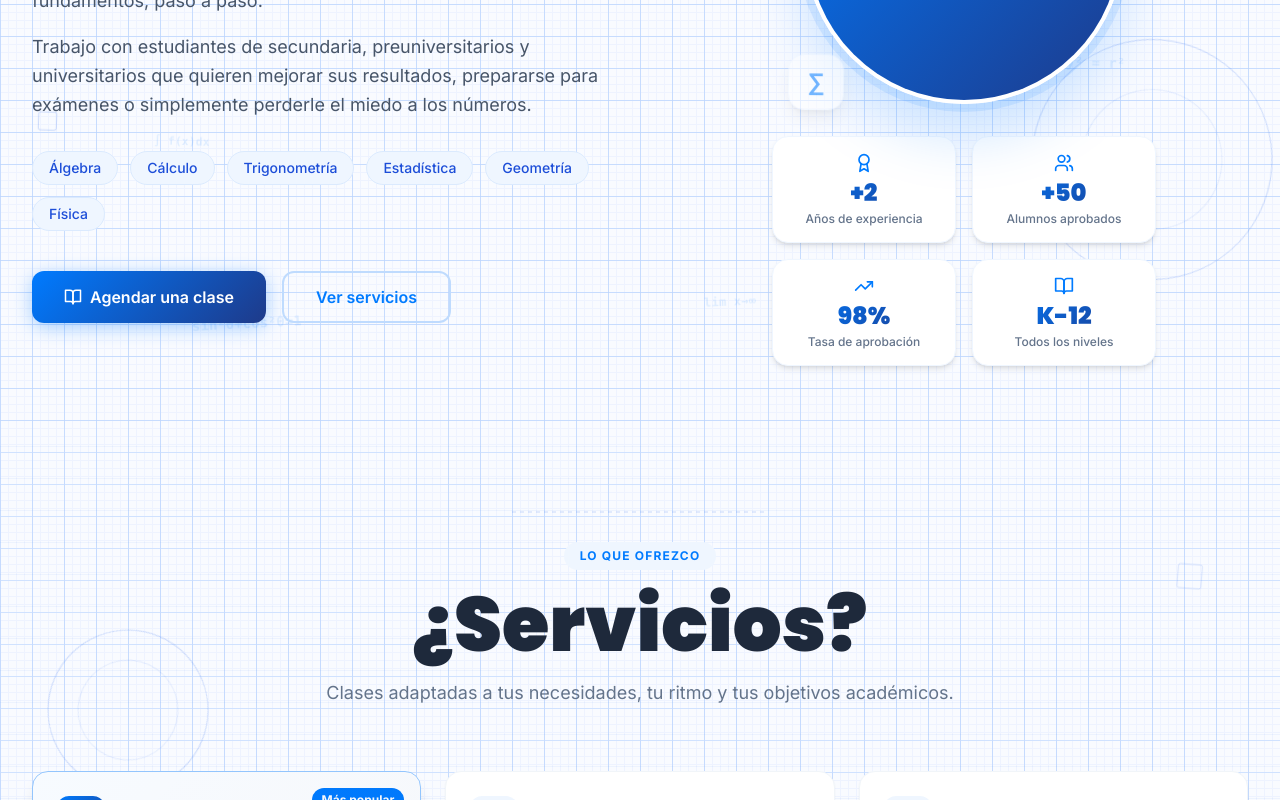
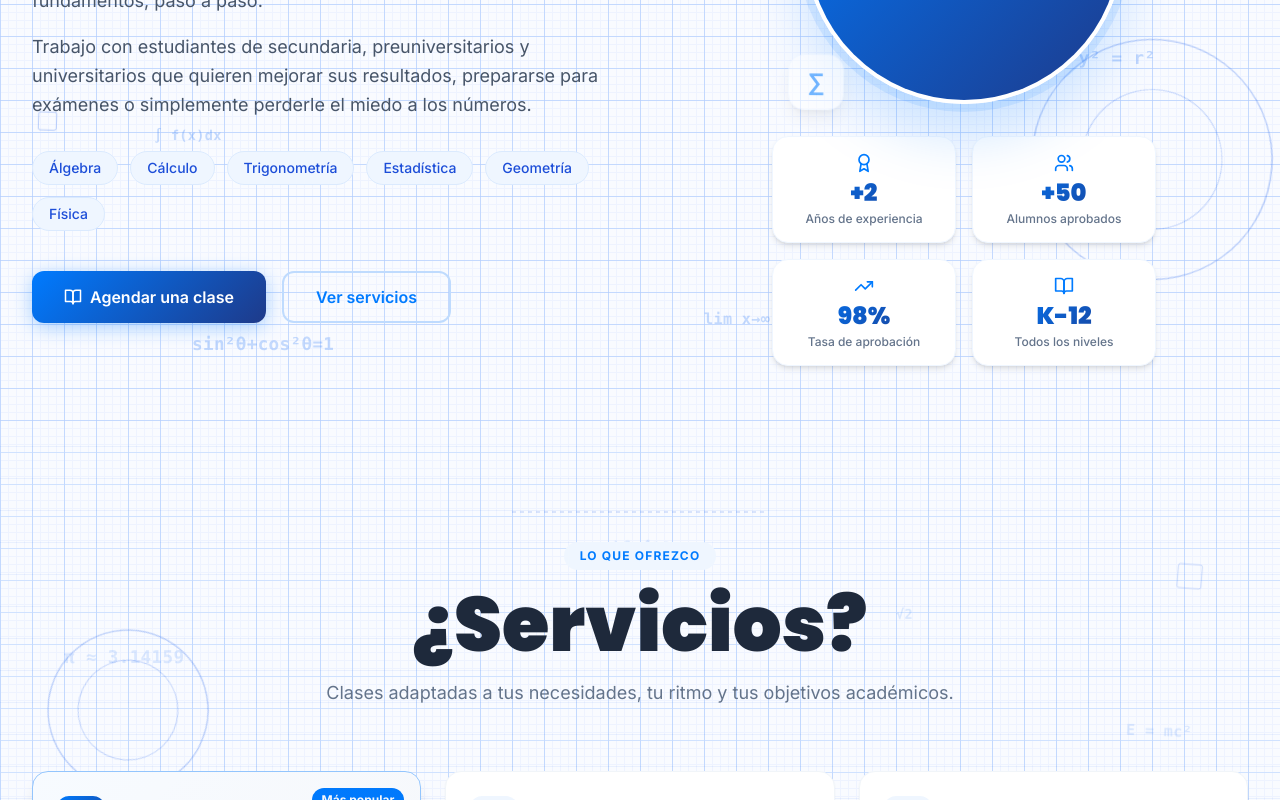
Before and after one commit to ramirolacci/LucaMartinezMath, a React (Vite) app: page / in a window 1280 px wide. Shown: the part 700-1500 px from the top of the page. Built offline with nearby package versions, Linux system fonts and the light colour scheme.

Commit message:
add screenmathloader

```diff
--- a/index.html
+++ b/index.html
@@ -2,7 +2,7 @@
 <html lang="es">
   <head>
     <meta charset="UTF-8" />
-    <link rel="icon" type="image/svg+xml" href="/vite.svg" />
+    <link rel="icon" type="image/svg+xml" href="/math-icon.svg?v=1" />
     <meta name="viewport" content="width=device-width, initial-scale=1.0" />
     <title>Luca Martínez — Clases Particulares de Matemáticas</title>
     <meta name="description" content="Clases particulares de matemáticas para todos los niveles. Secundaria, preuniversitario y universitario. Clases online y presenciales. Buenos Aires." />
@@ -11,11 +11,11 @@
     <meta property="og:title" content="Luca Martínez — Clases Particulares de Matemáticas" />
     <meta property="og:description" content="Clases personalizadas de matemáticas para todos los niveles. Clases online y presenciales." />
     <meta property="og:type" content="website" />
-    <meta property="og:image" content="https://bolt.new/static/og_default.png" />
+    <meta property="og:image" content="https://images.pexels.com/photos/4145354/pexels-photo-4145354.jpeg" />
     <meta name="twitter:card" content="summary_large_image" />
     <meta name="twitter:title" content="Luca Martínez — Clases de Matemáticas" />
     <meta name="twitter:description" content="Clases particulares de matemáticas para todos los niveles." />
-    <meta name="twitter:image" content="https://bolt.new/static/og_default.png" />
+    <meta name="twitter:image" content="https://images.pexels.com/photos/4145354/pexels-photo-4145354.jpeg" />
     <meta name="robots" content="index, follow" />
   </head>
   <body>
--- a/src/components/About.tsx
+++ b/src/components/About.tsx
@@ -20,7 +20,12 @@ export default function About() {
       className="relative min-h-screen flex items-center pt-16 overflow-hidden"
     >
       <MathBackground variant="light" />
-      <FloatingEquations opacity={0.1} />
+      <div className="hidden md:block">
+        <FloatingEquations opacity={0.28} />
+      </div>
+      <div className="block md:hidden">
+        <FloatingEquations opacity={0.4} />
+      </div>
 
       <div className="relative z-10 max-w-7xl mx-auto px-4 sm:px-6 lg:px-8 py-20 w-full">
         <div
--- a/src/components/ContentSection.tsx
+++ b/src/components/ContentSection.tsx
@@ -1,6 +1,7 @@
 import { Play, FileText, Calculator, ChevronRight, Layers } from 'lucide-react';
 import { useIntersectionObserver } from '../hooks/useIntersectionObserver';
 import MathBackground from './MathBackground';
+import FloatingEquations from './FloatingEquations';
 
 const topics = [
   {
@@ -72,6 +73,7 @@ export default function ContentSection() {
       className="relative py-24 overflow-hidden"
     >
       <MathBackground variant="light" />
+      <FloatingEquations opacity={0.14} />
 
       <div className="relative z-10 max-w-7xl mx-auto px-4 sm:px-6 lg:px-8">
         <div
--- a/src/components/FloatingEquations.tsx
+++ b/src/components/FloatingEquations.tsx
@@ -11,18 +11,18 @@ const equations = [
   { text: 'sin²θ+cos²θ=1', x: '15%', y: '90%', delay: '3.5s', duration: '10s' },
 ];
 
-export default function FloatingEquations({ opacity = 0.12 }: { opacity?: number }) {
+export default function FloatingEquations({ opacity = 0.2 }: { opacity?: number }) {
   return (
     <div className="absolute inset-0 overflow-hidden pointer-events-none select-none" aria-hidden="true">
       {equations.map((eq, i) => (
         <div
           key={i}
-          className="absolute font-mono font-bold text-primary-600"
+          className="absolute font-mono font-bold text-primary-500"
           style={{
             left: eq.x,
             top: eq.y,
             opacity,
-            fontSize: i % 3 === 0 ? '0.85rem' : i % 3 === 1 ? '0.75rem' : '0.7rem',
+            fontSize: i % 3 === 0 ? '1.1rem' : i % 3 === 1 ? '0.95rem' : '0.85rem',
             animation: `floatSlow ${eq.duration} ease-in-out ${eq.delay} infinite`,
             letterSpacing: '0.02em',
           }}
--- a/src/components/Loader.tsx
+++ b/src/components/Loader.tsx
@@ -1,7 +1,21 @@
 import { useEffect, useState } from 'react';
+
+const loaderEquations = [
+  'π ≈ 3.14159',
+  'E = mc²',
+  'x² + y² = r²',
+  '∫ₐᵇ f(x)dx',
+  'lim x→0 sin x / x = 1',
+  'Δ = b² - 4ac',
+  '∑ₙ n²',
+  'f\'(x) = 0',
+  'P(A∩B) = P(A)P(B)',
+  'e^{iπ} + 1 = 0',
+];
 
 export default function Loader({ onComplete }: { onComplete: () => void }) {
   const [progress, setProgress] = useState(0);
+  const [equationIndex, setEquationIndex] = useState(0);
 
   useEffect(() => {
     const interval = setInterval(() => {
@@ -17,9 +31,16 @@ export default function Loader({ onComplete }: { onComplete: () => void }) {
     return () => clearInterval(interval);
   }, [onComplete]);
 
+  useEffect(() => {
+    const eqInterval = setInterval(() => {
+      setEquationIndex((prev) => (prev + 1) % loaderEquations.length);
+    }, 260);
+    return () => clearInterval(eqInterval);
+  }, []);
+
   return (
-    <div className="fixed inset-0 z-50 flex flex-col items-center justify-center bg-white">
-      <div className="flex flex-col items-center gap-8">
+    <div className="fixed inset-0 z-50 flex flex-col items-center justify-center bg-white math-pattern-lg overflow-hidden">
+      <div className="flex flex-col items-center gap-8 relative z-10">
         <div className="relative w-24 h-24">
           <svg className="w-24 h-24 animate-spin-slow" viewBox="0 0 96 96" fill="none">
             <circle cx="48" cy="48" r="44" stroke="#dbeafe" strokeWidth="3"/>
@@ -50,6 +71,12 @@ export default function Loader({ onComplete }: { onComplete: () => void }) {
           </p>
         </div>
 
+        <div className="min-h-[28px] flex items-center justify-center">
+          <span className="text-xs sm:text-sm font-mono text-primary-600">
+            {loaderEquations[equationIndex]}
+          </span>
+        </div>
+
         <div className="w-48 h-1 bg-blue-50 rounded-full overflow-hidden">
           <div
             className="h-full rounded-full transition-all duration-100"
@@ -67,6 +94,7 @@ export default function Loader({ onComplete }: { onComplete: () => void }) {
           <span className="animate-bounce-slow" style={{ animationDelay: '0.9s' }}>Δ</span>
         </div>
       </div>
+
     </div>
   );
 }
--- a/src/components/MathBackground.tsx
+++ b/src/components/MathBackground.tsx
@@ -1,8 +1,8 @@
 export default function MathBackground({ variant = 'light' }: { variant?: 'light' | 'dark' | 'blue' }) {
   const isDark = variant === 'dark';
   const isBlue = variant === 'blue';
-  const stroke = isDark ? 'rgba(255,255,255,0.15)' : isBlue ? 'rgba(255,255,255,0.2)' : 'rgba(37,99,235,0.22)';
-  const fill = isDark ? 'rgba(255,255,255,0.07)' : isBlue ? 'rgba(255,255,255,0.1)' : 'rgba(59,130,246,0.12)';
+  const stroke = isDark ? 'rgba(255,255,255,0.2)' : isBlue ? 'rgba(255,255,255,0.24)' : 'rgba(37,99,235,0.3)';
+  const fill = isDark ? 'rgba(255,255,255,0.09)' : isBlue ? 'rgba(255,255,255,0.12)' : 'rgba(59,130,246,0.18)';
 
   return (
     <div className="absolute inset-0 overflow-hidden pointer-events-none" aria-hidden="true">
@@ -18,11 +18,11 @@ export default function MathBackground({ variant = 'light' }: { variant?: 'light
         </defs>
         <rect width="100%" height="100%" fill={`url(#grid-${variant})`}/>
 
-        <circle cx="10%" cy="20%" r="80" fill="none" stroke={stroke} strokeWidth="1" className="animate-spin-slow" style={{ transformOrigin: '10% 20%' }}/>
-        <circle cx="10%" cy="20%" r="50" fill="none" stroke={stroke} strokeWidth="0.5" className="animate-spin-reverse" style={{ transformOrigin: '10% 20%' }}/>
+        <circle cx="10%" cy="20%" r="80" fill="none" stroke={stroke} strokeWidth="1.3" className="animate-spin-slow" style={{ transformOrigin: '10% 20%' }}/>
+        <circle cx="10%" cy="20%" r="50" fill="none" stroke={stroke} strokeWidth="0.9" className="animate-spin-reverse" style={{ transformOrigin: '10% 20%' }}/>
 
-        <circle cx="90%" cy="75%" r="120" fill="none" stroke={stroke} strokeWidth="1" className="animate-spin-slow" style={{ transformOrigin: '90% 75%', animationDuration: '25s' }}/>
-        <circle cx="90%" cy="75%" r="70" fill="none" stroke={stroke} strokeWidth="0.5" className="animate-spin-reverse" style={{ transformOrigin: '90% 75%', animationDuration: '18s' }}/>
+        <circle cx="90%" cy="75%" r="120" fill="none" stroke={stroke} strokeWidth="1.3" className="animate-spin-slow" style={{ transformOrigin: '90% 75%', animationDuration: '25s' }}/>
+        <circle cx="90%" cy="75%" r="70" fill="none" stroke={stroke} strokeWidth="0.9" className="animate-spin-reverse" style={{ transformOrigin: '90% 75%', animationDuration: '18s' }}/>
 
         <polygon points="70%,5% 75%,15% 65%,15%" fill={fill} stroke={stroke} strokeWidth="1" className="animate-float" style={{ transformOrigin: '70% 10%' }}/>
         <polygon points="20%,80% 25%,90% 15%,90%" fill={fill} stroke={stroke} strokeWidth="1" className="animate-float-slow" style={{ transformOrigin: '20% 85%' }}/>
--- a/src/components/Pricing.tsx
+++ b/src/components/Pricing.tsx
@@ -1,6 +1,7 @@
 import { Check, Star, Zap, Crown } from 'lucide-react';
 import { useIntersectionObserver } from '../hooks/useIntersectionObserver';
 import MathBackground from './MathBackground';
+import FloatingEquations from './FloatingEquations';
 
 const plans = [
   {
@@ -81,6 +82,7 @@ export default function Pricing() {
       className="relative py-24 overflow-hidden"
     >
       <MathBackground variant="light" />
+      <FloatingEquations opacity={0.12} />
 
       <div className="relative z-10 max-w-7xl mx-auto px-4 sm:px-6 lg:px-8">
         <div
--- a/src/components/Services.tsx
+++ b/src/components/Services.tsx
@@ -1,6 +1,7 @@
 import { Video, Users, BookOpen, Target, Zap, BarChart3, Clock, Globe } from 'lucide-react';
 import { useIntersectionObserver } from '../hooks/useIntersectionObserver';
 import MathBackground from './MathBackground';
+import FloatingEquations from './FloatingEquations';
 
 const services = [
   {
@@ -70,6 +71,7 @@ export default function Services() {
       className="relative py-24 overflow-hidden"
     >
       <MathBackground variant="light" />
+      <FloatingEquations opacity={0.16} />
 
       <div className="relative z-10 max-w-7xl mx-auto px-4 sm:px-6 lg:px-8">
         <div
```
Also changed, not shown: public/math-icon.svg (added).
